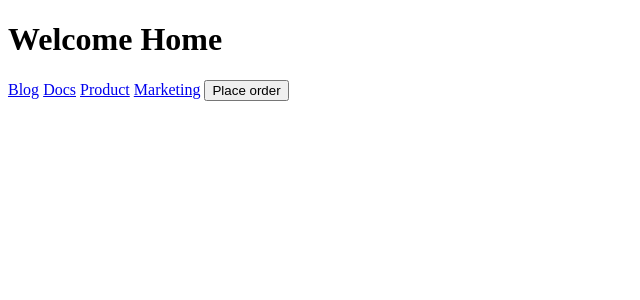
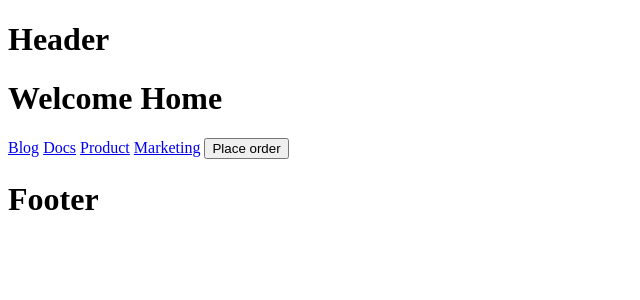
Before and after one commit to devKirkCartano/sveltekit, a SvelteKit app: page / in a window 1280 px wide. Shown: the top 300 px of the page, without its empty margins (0-640 px from the left). Built offline with nearby package versions, Linux system fonts and the light colour scheme.

Commit message:
add layouts

```diff
--- /dev/null
+++ b/src/routes/+layout.svelte
@@ -0,0 +1,5 @@
+<h1>Header</h1>
+
+<slot/>
+
+<h1>Footer</h1>
--- /dev/null
+++ b/src/routes/product/[productId=integer]/+layout.svelte
@@ -0,0 +1,3 @@
+<h1>Featured Products</h1>
+
+<slot/>
```
